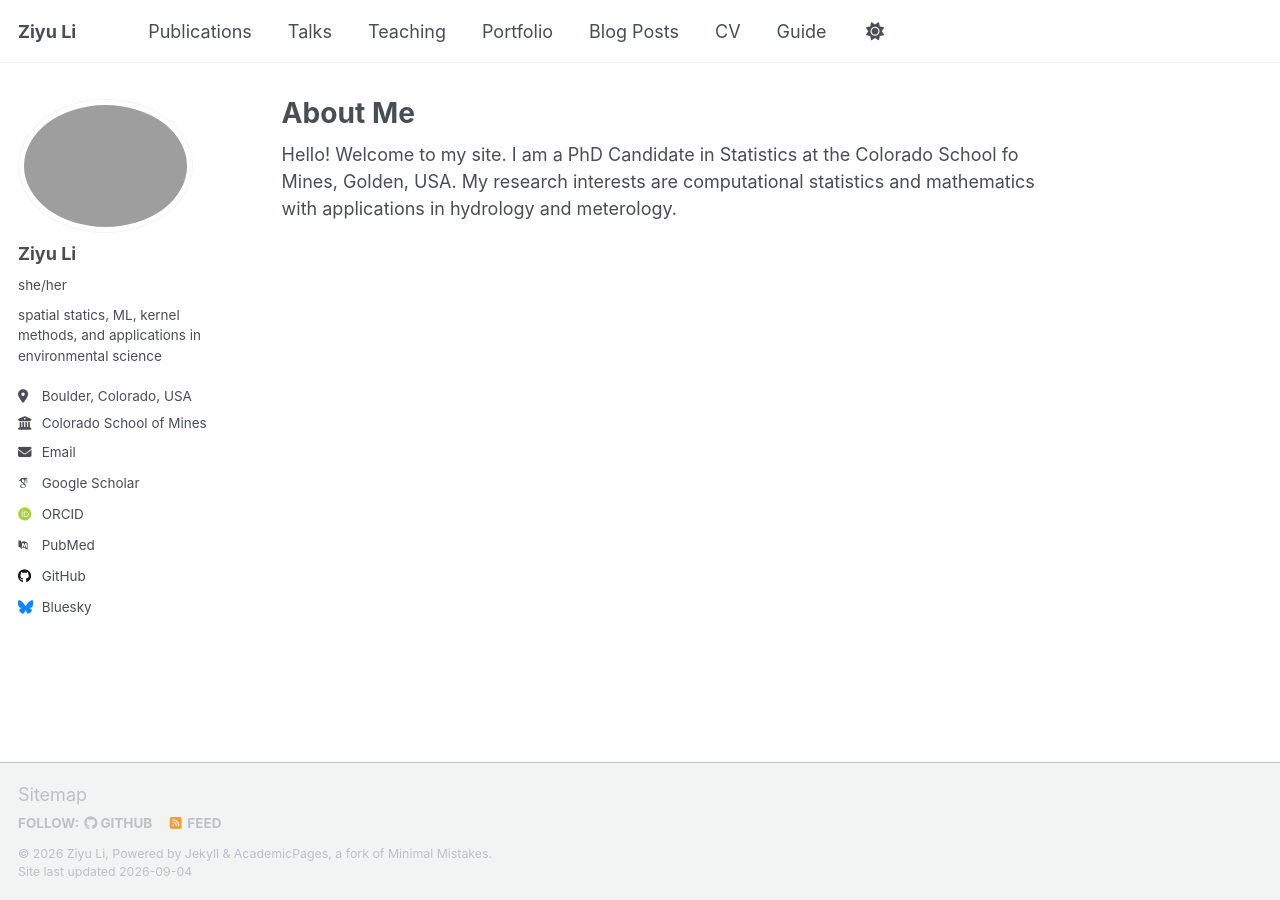
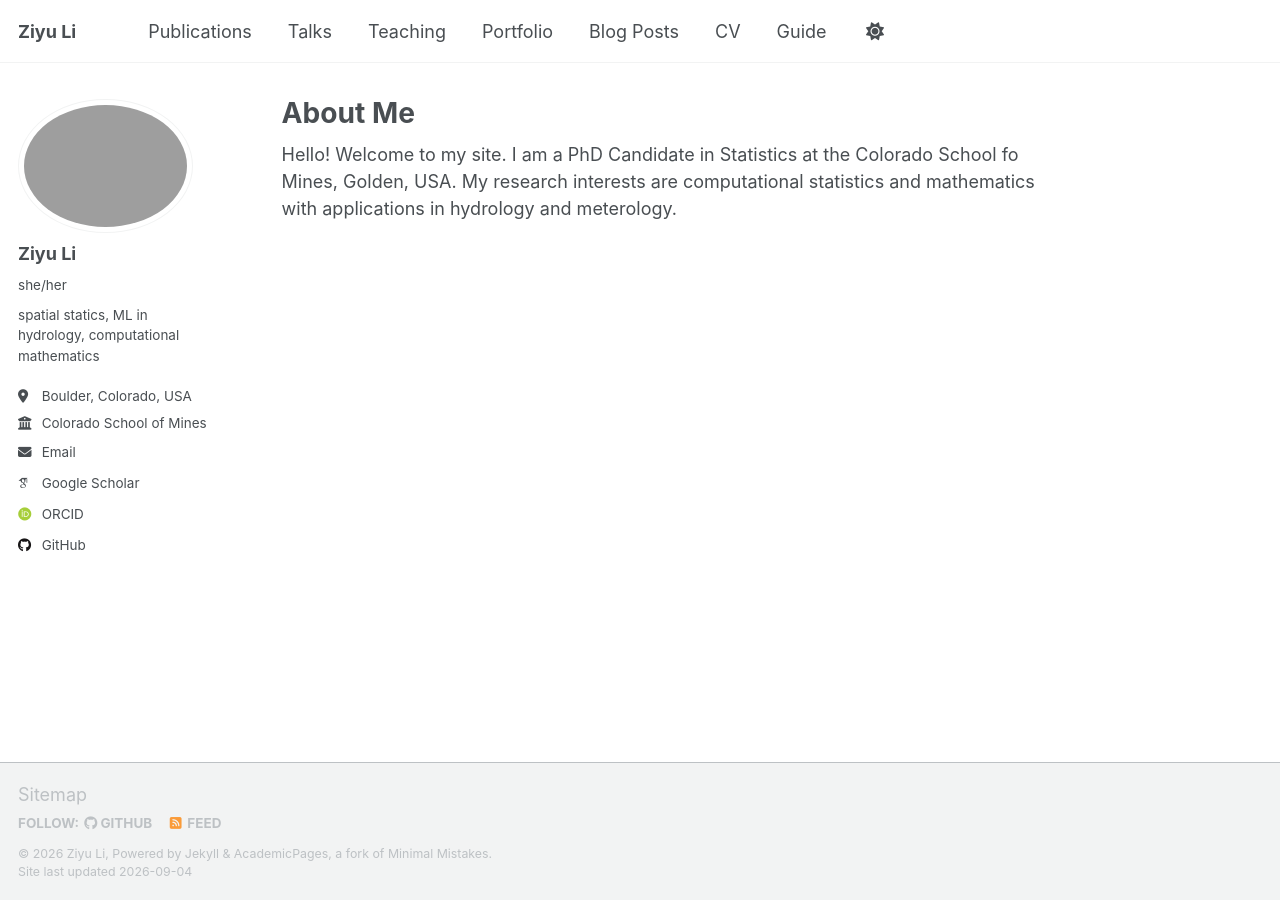
Before and after one commit to ziyuli22/ziyuli22.github.io, a Jekyll site: the page built from _pages/about.md, in a window 1280 px wide. Built offline with Jekyll 4.4.1, drawn with Linux system fonts in a browser that asks for light colours; some web fonts are replaced; a script that is not in the unit is left out.

Commit message:
updated information

```diff
--- a/_config.yml
+++ b/_config.yml
@@ -26,21 +26,21 @@
   avatar           : "professional2021.png"
   name             : "Ziyu Li"
   pronouns         : "she/her"
-  bio              : "spatial statics, ML, kernel methods, and applications in environmental science"
+  bio              : "spatial statics, ML in hydrology, computational mathematics"
   location         : "Boulder, Colorado, USA"
   employer         : "Colorado School of Mines"
   uri              : # URL
-  email            : "none@example.org"
+  email            : "ziyu_li@mines.edu"
 
   # Academic websites
   academia         : # URL
   arxiv            : # URL - Update with the correct link to your profile
-  googlescholar    : "https://scholar.google.com/citations?user=PS_CX0AAAAAJ"
+  googlescholar    : "https://scholar.google.com/citations?view_op=list_works&hl=en&hl=en&user=KgRaZK4AAAAJ&scilu=&scisig=AOcXxEUAAAAAapo5LWmheBveEeuSFbOuHqLxZBU&gmla=AKCpqFwMRjqFjp2v-tLblrMeaFIYdLeCq2-dJ6IkkGwJjTfiJR6EcIG4IAgoHimNaNUi50l3iIsQnjQeKzIf1mTOiQiiWnMIxmrkYuM&sciund=13864761810827963777"
   inspire-hep      : # URL
   impactstory      : # URL
-  orcid            : "https://orcid.org/yourorcidurl"
+  orcid            : "https://orcid.org/0000-0001-9844-1215"
   semantic         : # URL
-  pubmed           : "https://www.ncbi.nlm.nih.gov/pubmed/?term=john+snow"
+  pubmed           : # URL
   researchgate     : # URL
   scopus           : # URL
 
@@ -48,13 +48,13 @@
   bitbucket        : # Username - Update with your username on the site
   codepen          : # Username
   dribbble         : # Username
-  github           : "academicpages"
+  github           : "ziyuli22"
   kaggle           : # Username
   stackoverflow    : # User number or user number and name (i.e., use "1" or "1/jeff-atwood")
 
   # Social media
   artstation       : # Username
-  bluesky          : "bsky.app" # Replace this with you Bluesky username
+  bluesky          : # "bsky.app" # Replace this with you Bluesky username
   facebook         : # Username
   flickr           : # Username
   foursquare       : # Username
```
